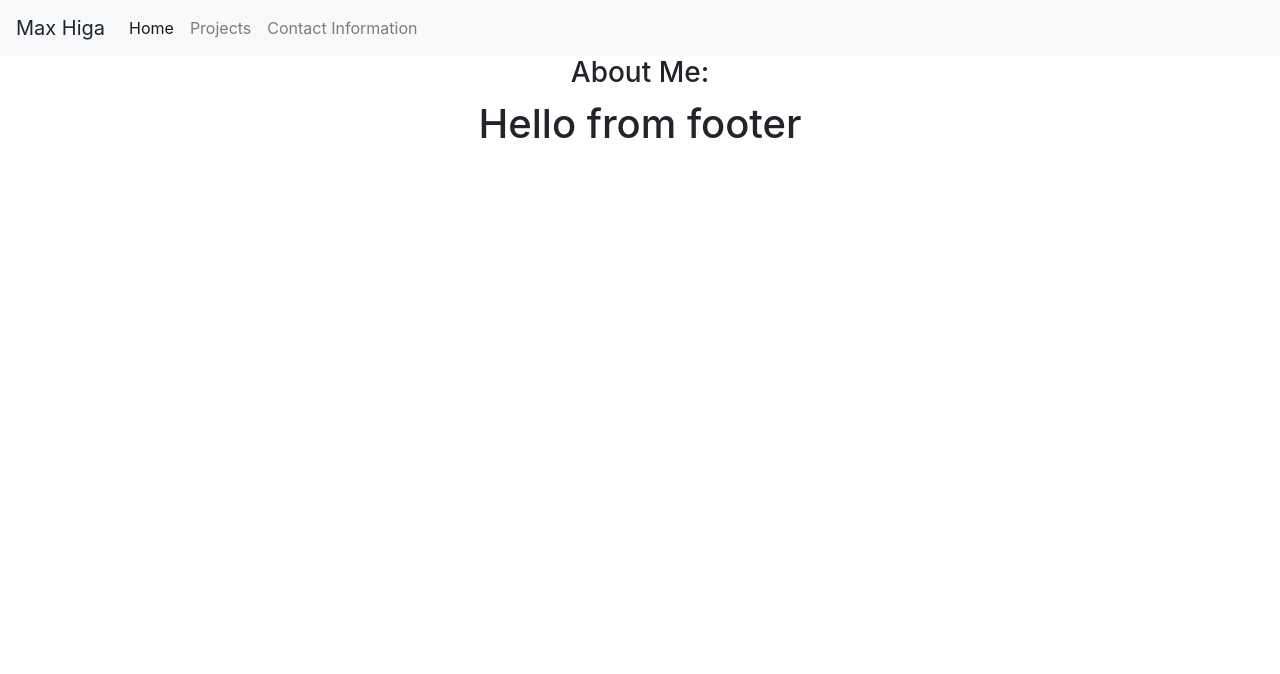
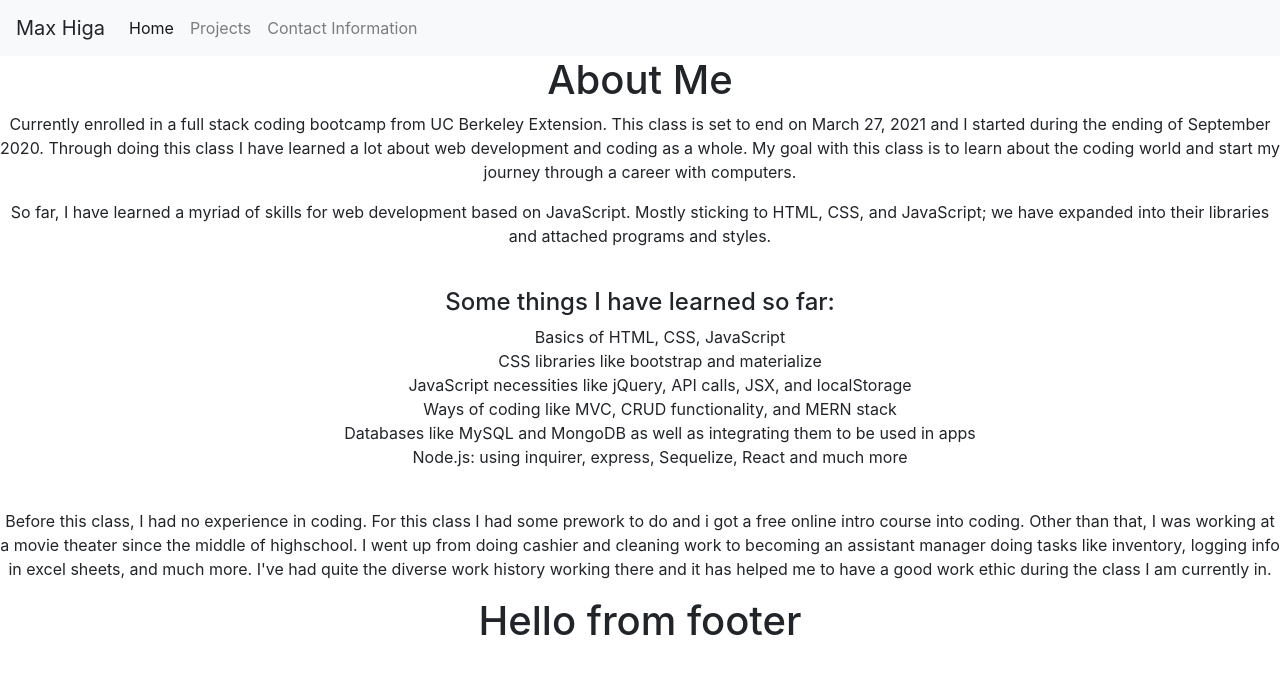
Before and after one commit to maxx-808/portfolio-react, a React (Create React App) app: page / in a window 1280 px wide. Shown: the top 674 px of the page. Built offline with nearby package versions, Linux system fonts and the light colour scheme.

Commit message:
adding some text for about me

```diff
--- a/src/components/project/Project.js
+++ b/src/components/project/Project.js
@@ -15,13 +15,13 @@ function Project(props) {
             <strong>Project Description: </strong> {props.description}
           </li>
           <li>
-            <strong>Repository: </strong>{" "}
+            <strong>Repository: </strong>
             <a target="blank" href={props.repo}>
               {props.repo}
             </a>
           </li>
           <li>
-            <strong>Deployed App: </strong>{" "}
+            <strong>Deployed App: </strong>
             <a target="blank" href={props.location}>
               {props.location}
             </a>
--- a/src/pages/Home.js
+++ b/src/pages/Home.js
@@ -2,7 +2,50 @@ import React from "react";
 const Home = () => {
   return (
     <div>
-      <h3>About Me:</h3>
+      <h1>About Me</h1>
+      <card>
+        <p>
+          Currently enrolled in a full stack coding bootcamp from UC Berkeley
+          Extension. This class is set to end on March 27, 2021 and I started
+          during the ending of September 2020. Through doing this class I have
+          learned a lot about web development and coding as a whole. My goal
+          with this class is to learn about the coding world and start my
+          journey through a career with computers.
+        </p>
+        <p>
+          So far, I have learned a myriad of skills for web development based on
+          JavaScript. Mostly sticking to HTML, CSS, and JavaScript; we have
+          expanded into their libraries and attached programs and styles.
+        </p>
+        <br />
+        <h4>Some things I have learned so far:</h4>
+        <ul>
+          <li>Basics of HTML, CSS, JavaScript</li>
+          <li>CSS libraries like bootstrap and materialize</li>
+          <li>
+            JavaScript necessities like jQuery, API calls, JSX, and localStorage
+          </li>
+          <li>Ways of coding like MVC, CRUD functionality, and MERN stack</li>
+          <li>
+            Databases like MySQL and MongoDB as well as integrating them to be
+            used in apps
+          </li>
+          <li>
+            Node.js: using inquirer, express, Sequelize, React and much more
+          </li>
+        </ul>
+        <br />
+        <p>
+          Before this class, I had no experience in coding. For this class I had
+          some prework to do and i got a free online intro course into coding.
+          Other than that, I was working at a movie theater since the middle of
+          highschool. I went up from doing cashier and cleaning work to becoming
+          an assistant manager doing tasks like inventory, logging info in excel
+          sheets, and much more. I've had quite the diverse work history working
+          there and it has helped me to have a good work ethic during the class
+          I am currently in.
+        </p>
+      </card>
     </div>
   );
 };
```
